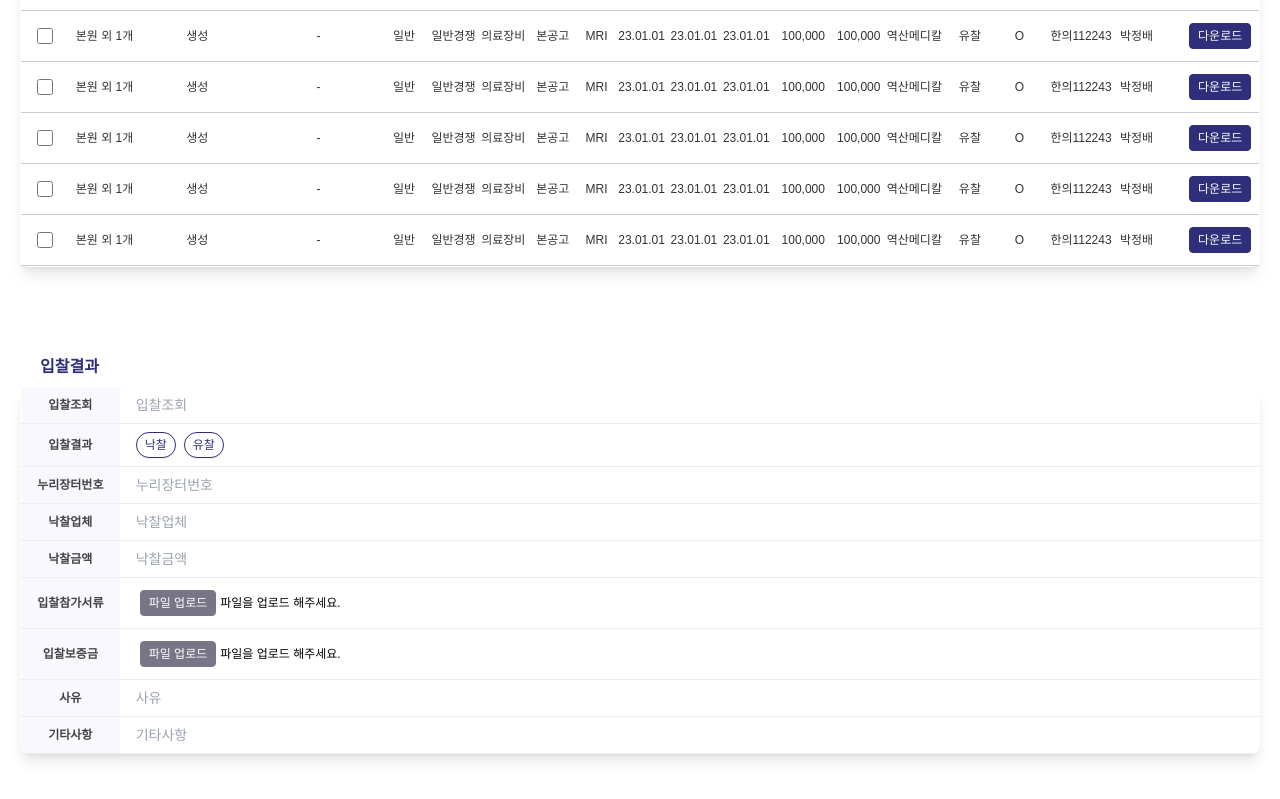
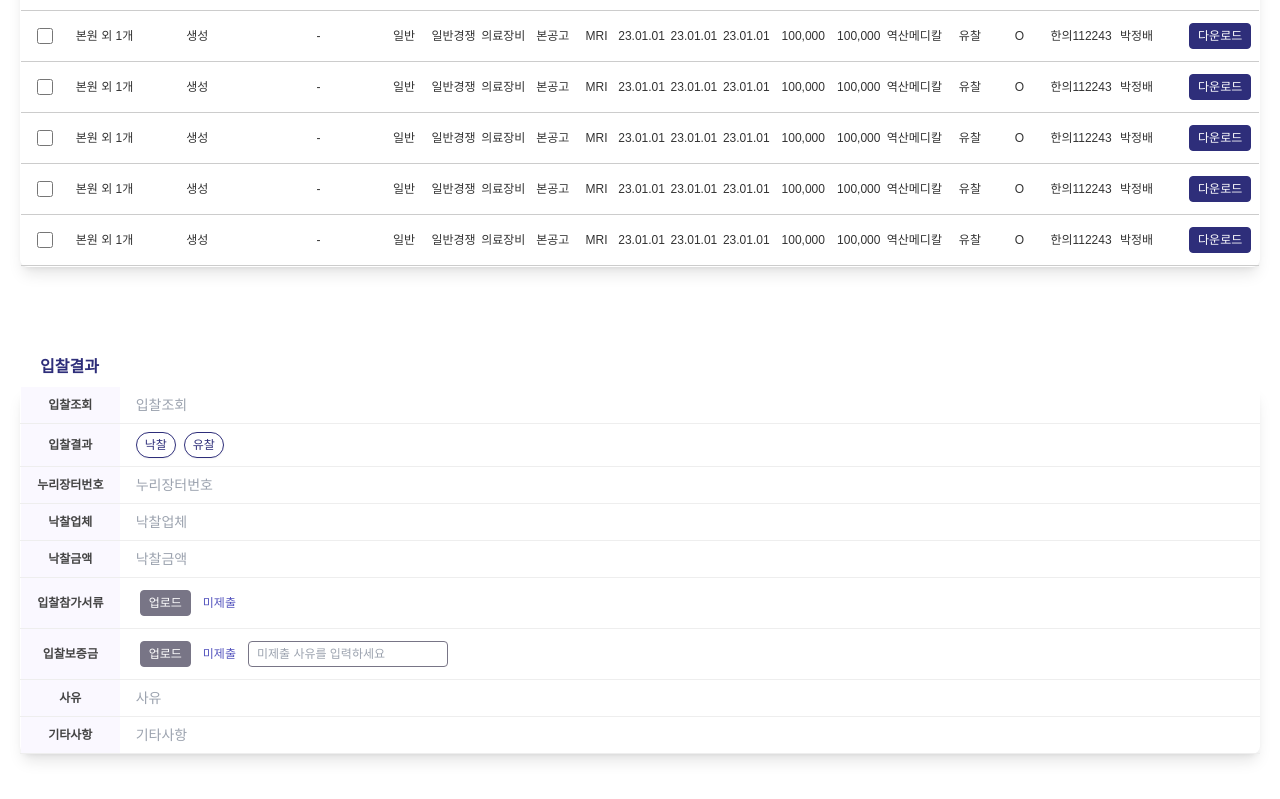
Before and after one commit to Hyeyeon-Ko/pur-ui2, a Next.js app: page /tender/1 in a window 1280 px wide. Shown: the part 1823-2622 px from the top of the page. Built offline with nearby package versions, Linux system fonts and the light colour scheme.

Commit message:
Feat: 업로드 미제출 일 경우 사유입력창 case추가

```diff
--- a/components/ui/molecules/render/VerticalRender.tsx
+++ b/components/ui/molecules/render/VerticalRender.tsx
@@ -1,9 +1,10 @@
-import React from "react";
+import React, { useState } from "react";
 import Input from "../../atoms/input/Input";
 import SelectBox from "../../atoms/selectBox/Select";
 import Chip from "../../atoms/chip/Chip";
 import SingleDatePicker from "../../atoms/datepicker/SingleDatePicker";
 import FileUploadButton from "../buttons/FileUploadButton";
+import Label from "../../atoms/label/Label";
 
 interface VerticalRenderProps {
   row: {
@@ -27,6 +28,11 @@ const VerticalRender: React.FC<VerticalRenderProps> = ({
   onInputChange,
   onDateChange,
 }) => {
+  const [uploadedFiles, setUploadedFiles] = useState<{
+    [key: number]: File | null;
+  }>({});
+  const [reasons, setReasons] = useState<{ [key: number]: string }>({}); // 사유를 저장할 상태
+
   const handleInputChange = (e: React.ChangeEvent<HTMLInputElement>) => {
     if (onInputChange) {
       onInputChange(row.id, e.target.value);
@@ -37,6 +43,15 @@ const VerticalRender: React.FC<VerticalRenderProps> = ({
     if (onDateChange) {
       onDateChange(row.id, date);
     }
+  };
+
+  const handleFileUpload = (id: number, file: File) => {
+    setUploadedFiles((prev) => ({ ...prev, [id]: file }));
+    console.log("File uploaded:", file.name);
+  };
+
+  const handleReasonChange = (id: number, value: string) => {
+    setReasons((prev) => ({ ...prev, [id]: value }));
   };
 
   switch (row.type) {
@@ -91,18 +106,54 @@ const VerticalRender: React.FC<VerticalRenderProps> = ({
       );
     case "upload":
       return (
-        <div>
+        <div className="flex items-center gap-2">
           <FileUploadButton
             onFileUpload={(event) => {
               const file = event.target.files?.[0];
-              if (file) {
-                console.log("File uploaded:", file.name);
-              }
+              if (file) handleFileUpload(row.id, file);
             }}
-            buttonText="파일 업로드"
+            buttonText="업로드"
           />
-          {row.contents === null && <span>파일을 업로드 해주세요.</span>}
-          {row.contents !== null && <span>파일명</span>}
+          {uploadedFiles[row.id] ? (
+            <div className="flex items-center gap-2">
+              <Label mode="xs" content={uploadedFiles[row.id]?.name} />
+              <Label color="sub" mode="xs" content="제출완료" />
+            </div>
+          ) : (
+            // 파일명이 존재할 경우
+            <Label color="sub" mode="xs" content="미제출" />
+          )}
+        </div>
+      );
+    case "upload-message":
+      return (
+        <div className="flex items-center gap-2">
+          <FileUploadButton
+            onFileUpload={(event) => {
+              const file = event.target.files?.[0];
+              if (file) handleFileUpload(row.id, file);
+            }}
+            buttonText="업로드"
+          />
+          {uploadedFiles[row.id] ? (
+            <div className="flex items-center gap-2">
+              <Label mode="xs" content={uploadedFiles[row.id]?.name} />
+              <Label color="sub" mode="xs" content="제출완료" />
+            </div> // 파일명이 존재할 경우
+          ) : (
+            <div className="flex items-center gap-2">
+              <Label color="sub" mode="xs" content="미제출" />
+              <Input
+                customStyle={{ minWidth: "200px" }}
+                color="Button_Default"
+                mode="xs"
+                type="text"
+                placeholder="미제출 사유를 입력하세요"
+                value={reasons[row.id] || ""}
+                onChange={(e) => handleReasonChange(row.id, e.target.value)}
+              />
+            </div>
+          )}
         </div>
       );
     default:
--- a/components/ui/molecules/titles/PageTitle.tsx
+++ b/components/ui/molecules/titles/PageTitle.tsx
@@ -1,7 +1,10 @@
+"use client";
+
 import React, { CSSProperties } from "react";
 import Label from "../../atoms/label/Label";
 import colors from "@/styles/colors";
 import { useDarkMode } from "@/context/DarkModeContext";
+// import { useDarkMode } from "@/context/DarkModeContext";
 
 interface TitleProps {
   pageTitle: string;
--- a/lib/data.ts
+++ b/lib/data.ts
@@ -1066,7 +1066,7 @@ export const tenderVerticalResult = [
   {
     id: 6,
     title: "입찰보증금",
-    type: "upload",
+    type: "upload-message",
     contents: null,
   },
   {
@@ -1171,13 +1171,13 @@ export const contractVertical = [
   {
     id: 12,
     title: "계약보증금",
-    type: "upload",
+    type: "upload-message",
     contents: null,
   },
   {
     id: 13,
     title: "하자이행보증금",
-    type: "upload",
+    type: "upload-message",
     contents: null,
   },
   {
```
